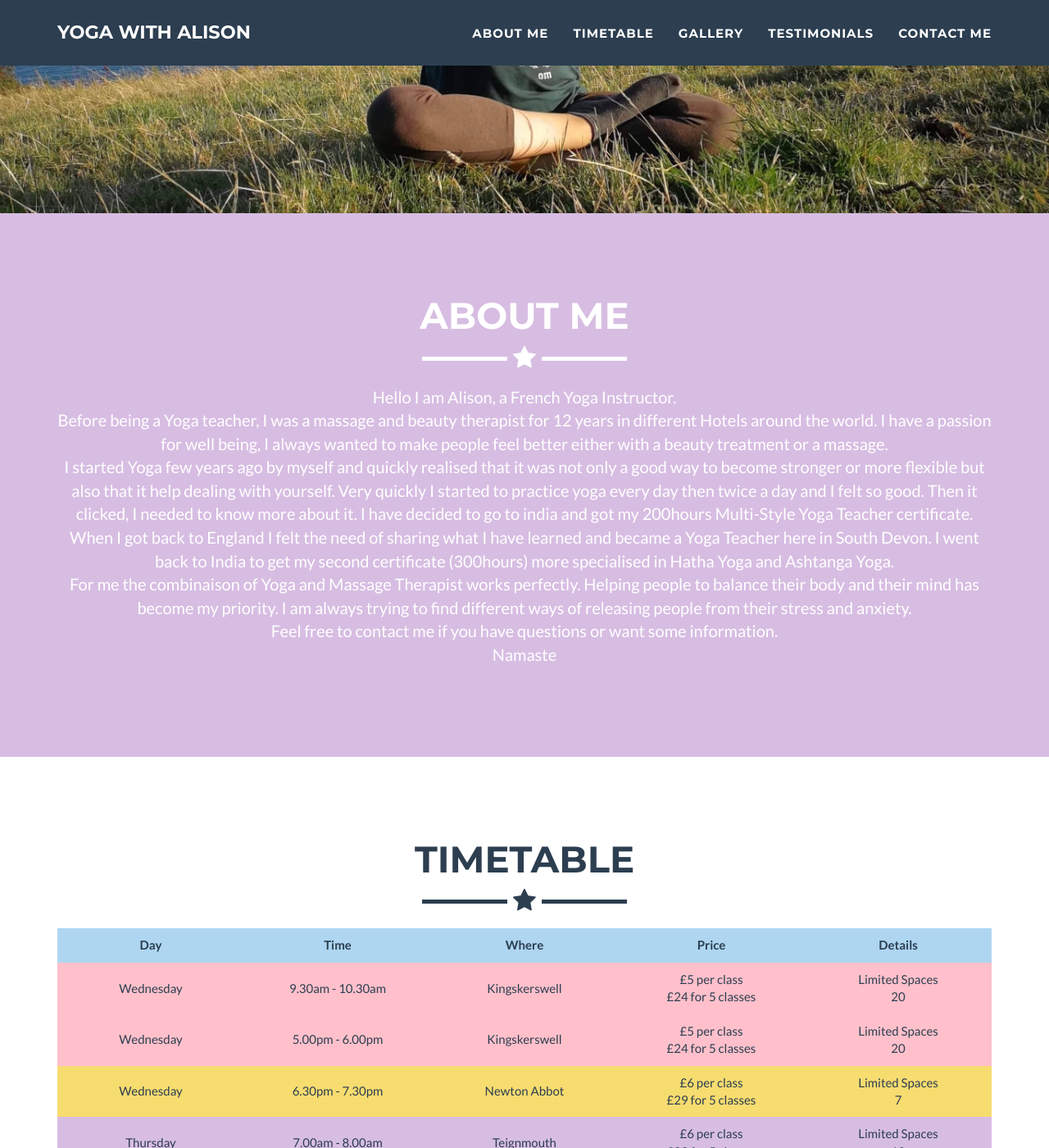
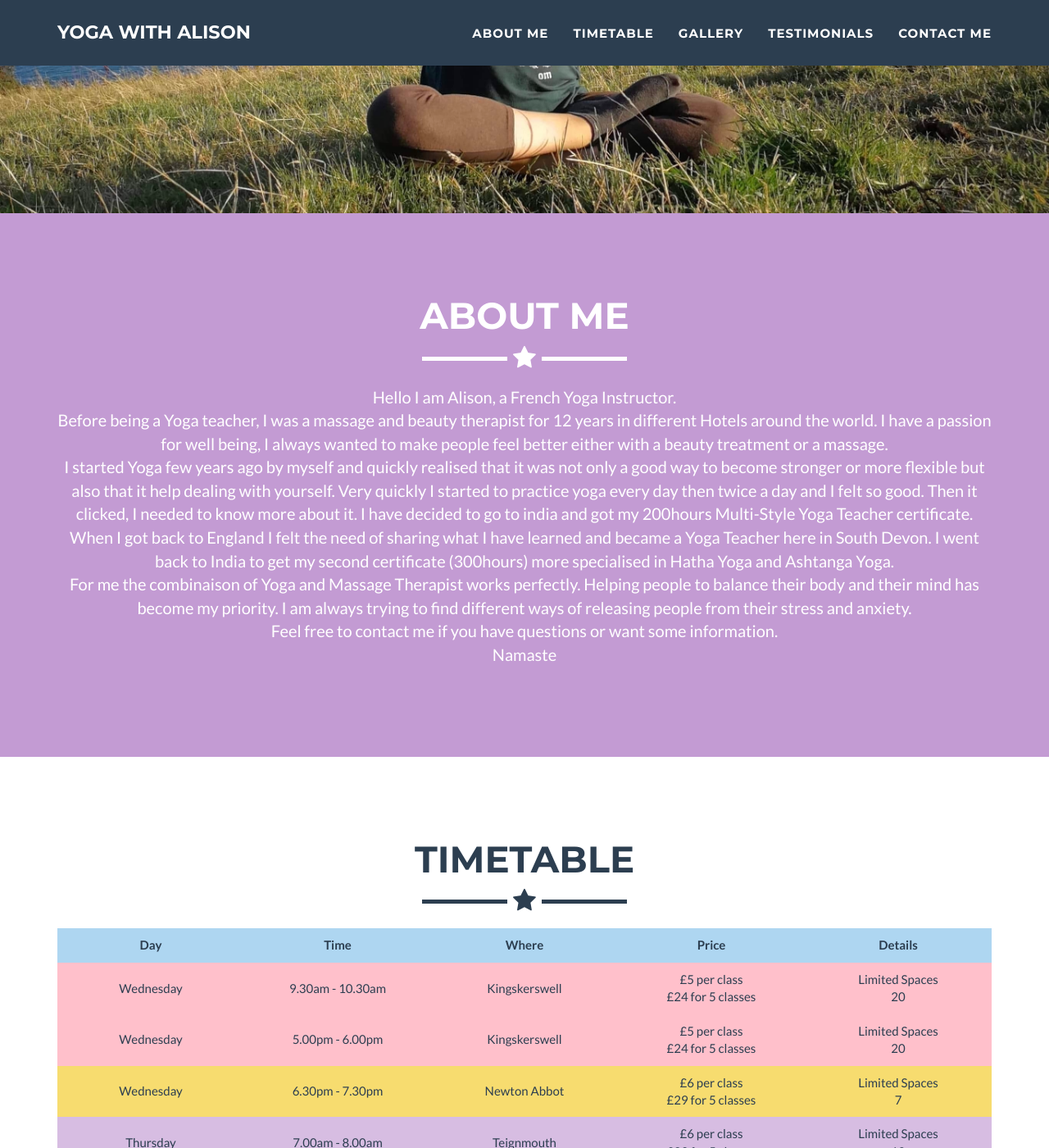
Before and after one commit to YogaWithAlison/yogawithalison.github.io, a Jekyll site: the page built from index.html, in a window 1280 px wide and 1400 px high, scrolled down 657 px. Shown: the whole window at 82% size. Built offline with Jekyll 4.4.1, drawn with Linux system fonts in a browser that asks for light colours.

Commit message:
background colour

```diff
--- a/_config.yml
+++ b/_config.yml
@@ -4,8 +4,8 @@ email: yogawithalison1@gmail.com
 
 # Color settings (hex-codes without the leading hash-tag)
 color:
-  primary: D7BDE2 #80B3FF
-  primary-rgb: "215, 189, 226" #"128,179,255"
+  primary: C39BD3 #80B3FF
+  primary-rgb: "195, 155, 211" #"128,179,255"
   secondary: 2c3e50 #FD6E8A
   secondary-dark: 233140 #A2122F
 
```
